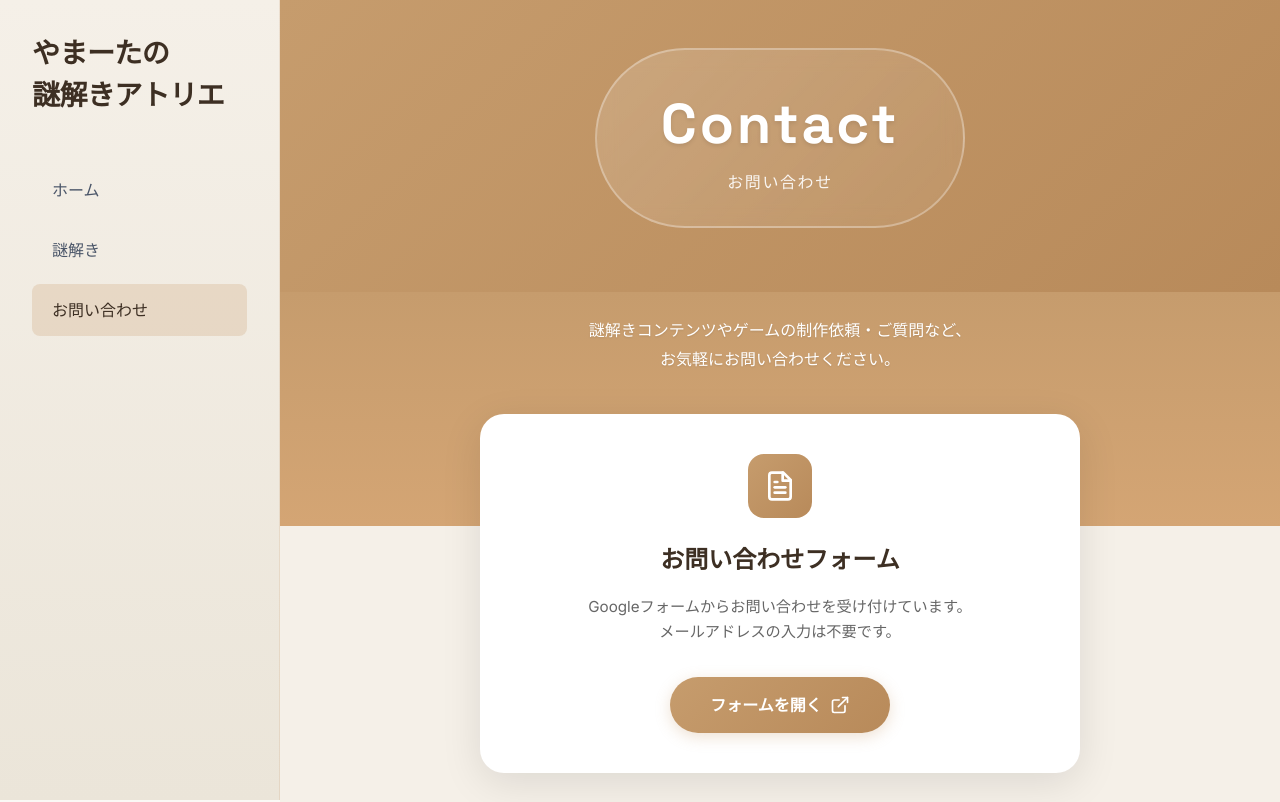
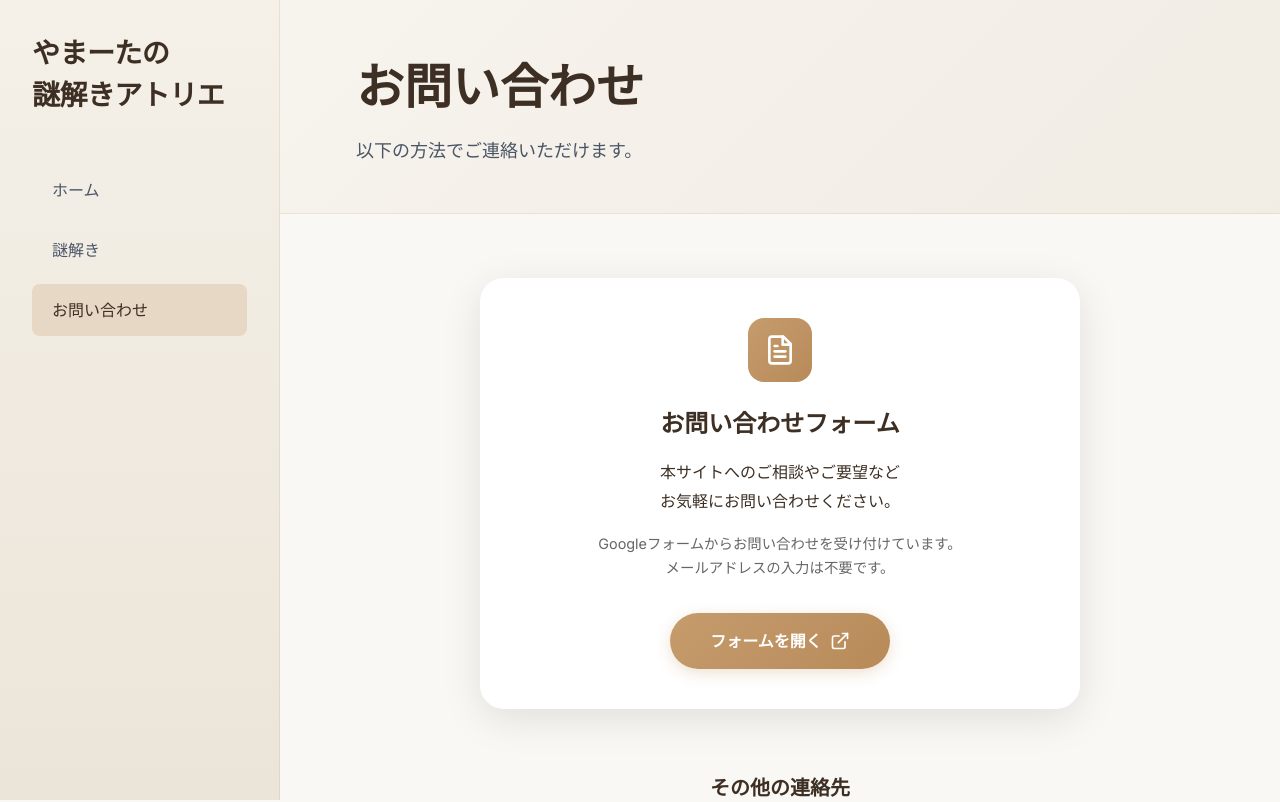
Before and after one commit to umauma1600/umauma1600.github.io, a React (Vite) app: page /contact in a window 1280 px wide. Shown: the top 802 px of the page. Built offline with nearby package versions, Linux system fonts and the light colour scheme; the HTML template or start-up script is replaced by a standard one.

Commit message:
お問い合わせページのヘッダーを元に戻し、文言を変更
- ヘッダーをシンプルな「お問い合わせ」タイトルに戻す
- 文言を「本サイトへのご相談やご要望など...」に変更
- 文言を白いフォームカード内に配置

```diff
--- a/src/pages/ContactPage.tsx
+++ b/src/pages/ContactPage.tsx
@@ -4,25 +4,31 @@ const FORM_URL =
 export default function ContactPage() {
   return (
     <>
-      <div className="contact-page">
-        {/* ヒーローセクション */}
-        <section className="hero-section">
-          <div className="hero-badge">
-            <h1 className="hero-title">Contact</h1>
-            <p className="hero-subtitle">お問い合わせ</p>
+      {/* ページヘッダー */}
+      <section
+        style={{
+          padding: "4rem 0 3rem",
+          background:
+            "linear-gradient(135deg, rgba(245, 240, 232, 0.6) 0%, rgba(235, 229, 217, 0.6) 100%)",
+          borderBottom: "1px solid rgba(198, 156, 109, 0.2)",
+        }}
+      >
+        <div className="max-w-4xl mx-auto px-6">
+          <h1
+            className="text-4xl md:text-5xl font-bold mb-6"
+            style={{ color: "var(--color-primary)" }}
+          >
+            お問い合わせ
+          </h1>
+          <p className="text-lg text-gray-600 leading-relaxed">
+            以下の方法でご連絡いただけます。
+          </p>
         </div>
       </section>
 
       {/* メインコンテンツ */}
-        <section className="content-section">
+      <section className="px-6 py-12 md:py-16">
         <div className="content-wrapper">
-            {/* 説明文 */}
-            <p className="intro-text">
-              謎解きコンテンツやゲームの制作依頼・ご質問など、
-              <br className="hidden md:inline" />
-              お気軽にお問い合わせください。
-            </p>
-
           {/* フォームカード */}
           <div className="form-card">
             <div className="form-icon">
@@ -44,6 +50,11 @@ export default function ContactPage() {
               </svg>
             </div>
             <h2 className="form-title">お問い合わせフォーム</h2>
+            <p className="form-intro">
+              本サイトへのご相談やご要望など
+              <br className="hidden sm:inline" />
+              お気軽にお問い合わせください。
+            </p>
             <p className="form-description">
               Googleフォームからお問い合わせを受け付けています。
               <br />
@@ -97,67 +108,12 @@ export default function ContactPage() {
           </div>
         </div>
       </section>
-      </div>
 
       {/* スタイル */}
       <style>{`
-        .contact-page {
-          min-height: 100%;
-        }
-
-        /* ヒーローセクション */
-        .hero-section {
-          background: linear-gradient(135deg, #c69c6d 0%, #b88a5a 100%);
-          padding: 3rem 1.5rem 4rem;
-          display: flex;
-          justify-content: center;
-          align-items: center;
-        }
-
-        .hero-badge {
-          background: linear-gradient(135deg, rgba(255,255,255,0.15) 0%, rgba(255,255,255,0.05) 100%);
-          border: 2px solid rgba(255,255,255,0.3);
-          border-radius: 9999px;
-          padding: 2rem 4rem;
-          text-align: center;
-          backdrop-filter: blur(10px);
-        }
-
-        .hero-title {
-          font-family: 'Space Grotesk', sans-serif;
-          font-size: 3.5rem;
-          font-weight: 700;
-          color: white;
-          letter-spacing: 0.05em;
-          margin-bottom: 0.25rem;
-          text-shadow: 0 2px 4px rgba(0,0,0,0.1);
-        }
-
-        .hero-subtitle {
-          font-size: 1rem;
-          color: rgba(255,255,255,0.9);
-          font-weight: 500;
-          letter-spacing: 0.1em;
-        }
-
-        /* メインコンテンツ */
-        .content-section {
-          background: linear-gradient(180deg, #c69c6d 0%, #d4a574 30%, #f5f0e8 30%);
-          padding: 0 1.5rem 4rem;
-        }
-
         .content-wrapper {
           max-width: 600px;
           margin: 0 auto;
-        }
-
-        .intro-text {
-          text-align: center;
-          color: white;
-          font-size: 1rem;
-          line-height: 1.8;
-          padding: 1.5rem 0 2.5rem;
-          text-shadow: 0 1px 2px rgba(0,0,0,0.1);
         }
 
         /* フォームカード */
@@ -190,9 +146,17 @@ export default function ContactPage() {
           margin-bottom: 1rem;
         }
 
+        .form-intro {
+          color: var(--color-primary);
+          font-size: 1rem;
+          font-weight: 500;
+          line-height: 1.8;
+          margin-bottom: 1rem;
+        }
+
         .form-description {
           color: #666;
-          font-size: 0.95rem;
+          font-size: 0.9rem;
           line-height: 1.7;
           margin-bottom: 2rem;
         }
@@ -276,35 +240,6 @@ export default function ContactPage() {
 
         /* レスポンシブ対応 */
         @media (max-width: 640px) {
-          .hero-section {
-            padding: 2rem 1rem 3rem;
-          }
-
-          .hero-badge {
-            padding: 1.5rem 2.5rem;
-          }
-
-          .hero-title {
-            font-size: 2.5rem;
-          }
-
-          .hero-subtitle {
-            font-size: 0.875rem;
-          }
-
-          .content-section {
-            padding: 0 1rem 3rem;
-          }
-
-          .intro-text {
-            font-size: 0.9rem;
-            padding: 1rem 0 2rem;
-          }
-
-          .intro-text br {
-            display: none;
-          }
-
           .form-card {
             padding: 2rem 1.5rem;
             border-radius: 1rem;
@@ -319,8 +254,12 @@ export default function ContactPage() {
             font-size: 1.25rem;
           }
 
+          .form-intro {
+            font-size: 0.95rem;
+          }
+
           .form-description {
-            font-size: 0.9rem;
+            font-size: 0.85rem;
           }
 
           .form-button {
```
Lines whose indentation alone changed are shown as unchanged.
